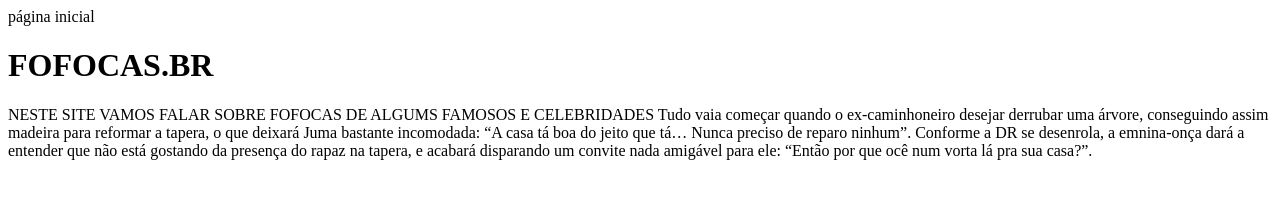
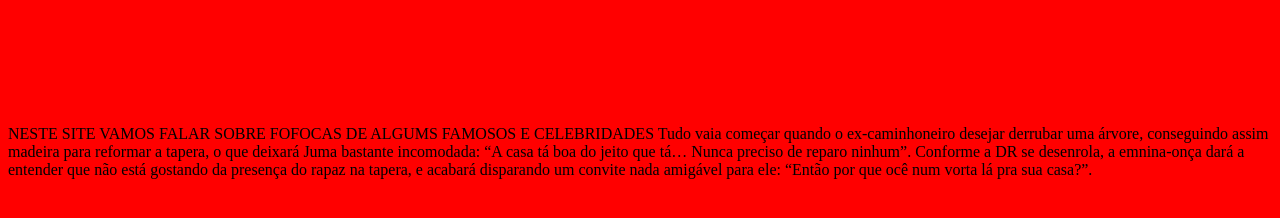
Before and after one commit to mailon-faust/pensamentocomputacional, a plain HTML site: page index.html in a window 1280 px wide. Drawn offline with Linux system fonts and the light colour scheme.

Commit message:
formatação

```diff
--- /dev/null
+++ b/STYLE.CSS
@@ -0,0 +1,2 @@
+Body {background-color: red;}
+h1{font-size: 50px;text-align: center;color: red;}
--- a/index.html
+++ b/index.html
@@ -1,14 +1,15 @@
 <!DOCTYPE html>
 
 <html>
+
 <head>
-<meta charset="utf-8"
-<title>página inicial</title>
 
+  <link rel="stylesheet" href="style.css">
+    <meta charset="utf-8">
 </head>
-</html>
+
 <body>
-<h1>FOFOCAS.BR</h1>
+ <h1>FOFOCAS.BR</h1>
 NESTE SITE VAMOS FALAR SOBRE FOFOCAS DE ALGUMS FAMOSOS E CELEBRIDADES
 Tudo vaia começar quando o ex-caminhoneiro desejar derrubar uma árvore,
 conseguindo assim madeira para reformar a tapera, o que deixará Juma bastante
```
